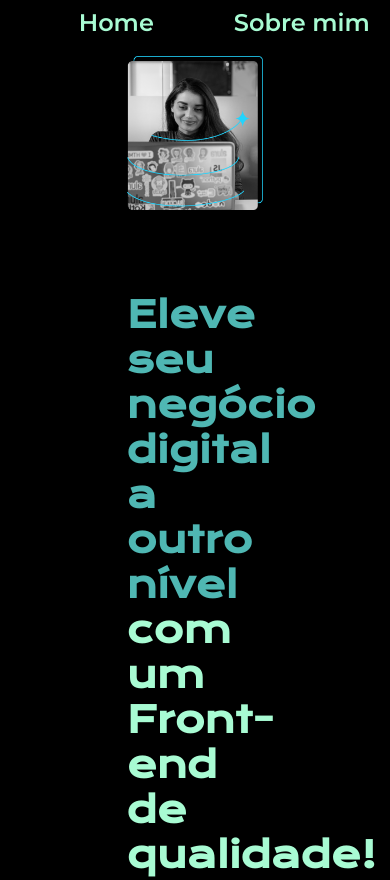
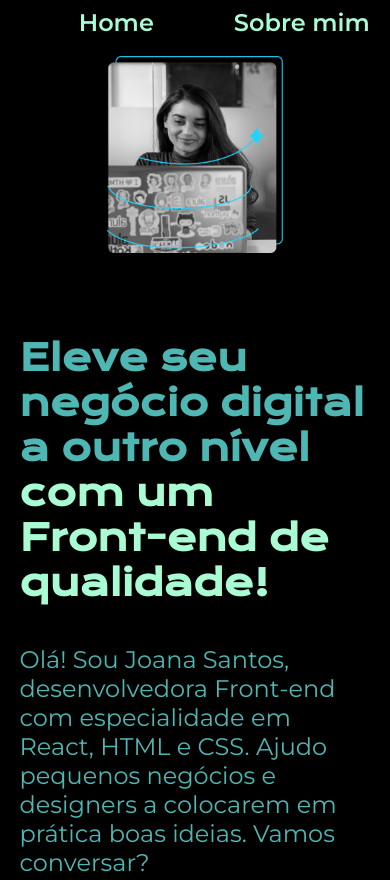
Before and after one commit to cremalz/html_css_basico, a plain HTML site: page index.html in a window 390 px wide. Shown: the top 880 px of the page. Drawn offline with nearby package versions, Linux system fonts and the light colour scheme.

Commit message:
Ajustes finais
feitos os ajustes finais

```diff
--- a/styles/style.css
+++ b/styles/style.css
@@ -152,6 +152,13 @@ font-weight: 600;
 
     .apresentacao {
  flex-direction: column-reverse;
+ padding: 5%;
+
+
 }
 
+.apresentacao__conteudo {
+    width: auto ;
+
+
 }
```
